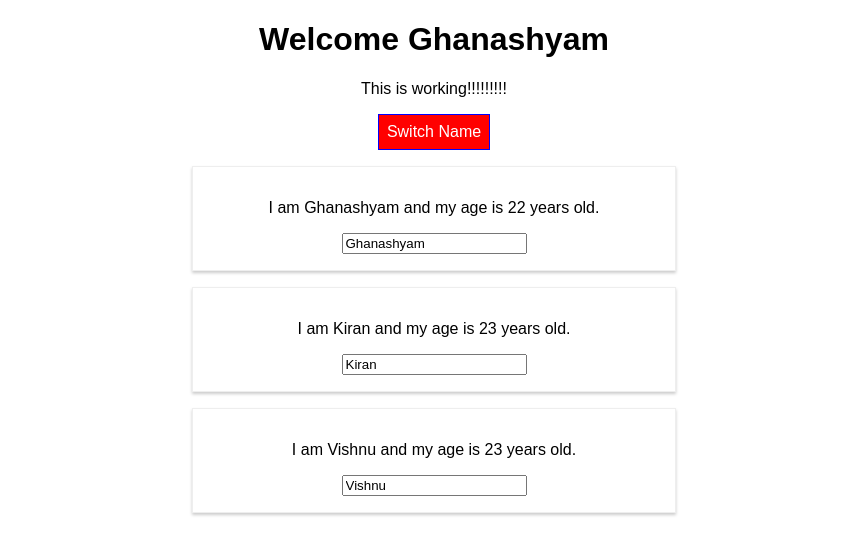
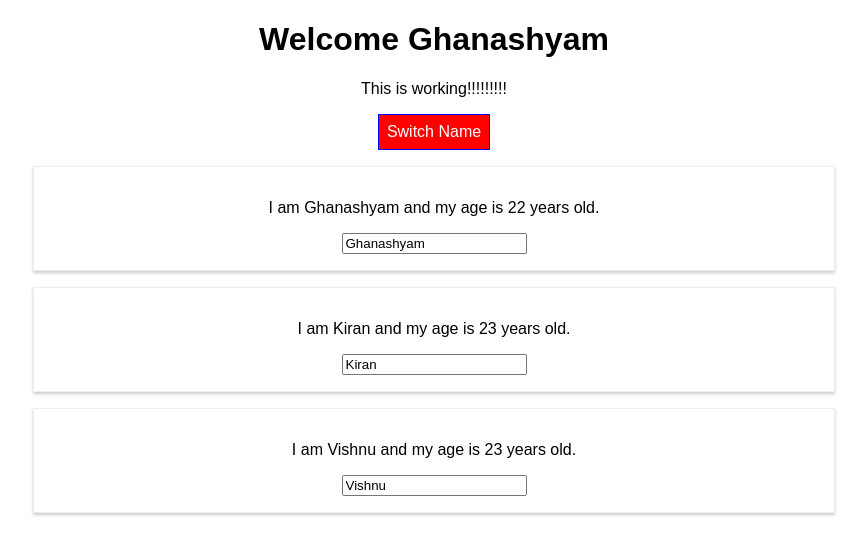
Before and after one commit to ghanashyamkamath/reactLearning, a React (Create React App) app: page / in a window 1280 px wide. Both pictures are taken after a click on the button "Switch Name". Shown: the top 554 px of the page, without its empty margins (206-1073 px from the left). Built offline with nearby package versions, Linux system fonts and the light colour scheme.

Commit message:
npm ejecting

```diff
--- a/src/App.js
+++ b/src/App.js
@@ -1,6 +1,6 @@
 import React, { Component } from 'react';
 // import React, { useState } from 'react';
-import Radium , { StyleRoot } from 'radium';
+// import Radium from 'radium';
 import './App.css';
 import Person from './Person/Person';
 
@@ -77,10 +77,10 @@
       border:'1px solid blue',
       padding:'8px',
       cursor:'pointer',
-      ':hover':{
-        backgroundColor:'lightgreen',
-        color:'black'
-      }
+      // ':hover':{
+      //   backgroundColor:'lightgreen',
+      //   color:'black'
+      // }
 
     };
 
@@ -121,10 +121,10 @@
 
       );
       style.backgroundColor = 'red';
-      style[':hover'] = {
-        backgroundColor:'lightred',
-        color:'black'
-      }
+      // style[':hover'] = {
+      //   backgroundColor:'lightred',
+      //   color:'black'
+      // }
 
     }
     let classes=[];
@@ -137,7 +137,7 @@
 
 
     return (
-      <StyleRoot>
+
       <div className="App">
         <h1>Welcome Ghanashyam</h1>
         <p className = {classes.join(' ')}>This is working!!!!!!!!!</p>
@@ -150,9 +150,9 @@
 
 
       </div>
-      </StyleRoot>
+
     );
   }
 }
 
-export default Radium(App);
+export default App;
--- a/src/Person/Person.js
+++ b/src/Person/Person.js
@@ -1,5 +1,5 @@
 import React from 'react';
-import Radium from 'radium';
+
 import './Person.css';
 
 
@@ -8,16 +8,16 @@
 const person = (props) =>{
 
     //media queries
-    const style ={
-        '@media (min-width : 500px)': {
-            width :'450px'
-        }
-    };
+    // const style ={
+    //     '@media (min-width : 500px)': {
+    //         width :'450px'
+    //     }
+    // };
 
 
 
     return(
-        <div className="Person" style={style}>
+        <div className="Person">
         <p onClick={props.click}>I am {props.name} and my age is {props.age} years old.</p>
          {/* dynamic content  */}
 
@@ -28,4 +28,4 @@
         </div>
     );
 };
-export default Radium(person);
+export default person;
```
